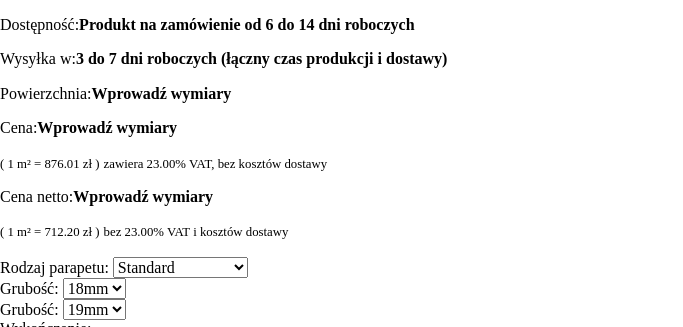
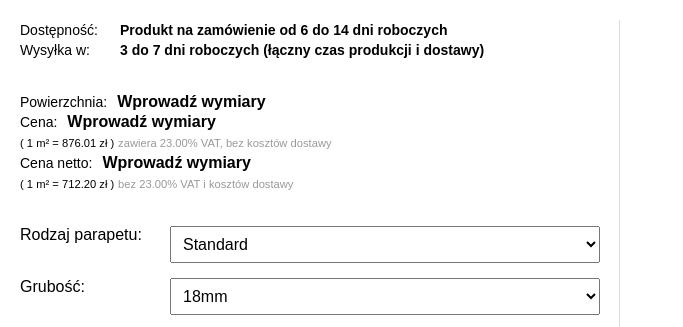
Before and after one commit to MarcinOstaszewski/formularz, a plain HTML site: page src/KalkulatorParapetow/kalkulator_parapetow.html in a window 1280 px wide. Shown: the top 327 px of the page, without its empty margins (0-683 px from the left). Drawn offline with Linux system fonts and the light colour scheme.

Commit message:
fix css link in Kalkulator;

```diff
--- a/src/KalkulatorParapetow/kalkulator_parapetow.html
+++ b/src/KalkulatorParapetow/kalkulator_parapetow.html
@@ -5,7 +5,7 @@
   <meta name="viewport" content="width=device-width, initial-scale=1.0">
   <title>Kalkulator Parapetów</title>
   <link rel="stylesheet" href="normalize.css">
-  <link rel="stylesheet" href="style.css">
+  <link rel="stylesheet" href="kalkulator_styles.css">
 </head>
 <body>
   <main>
```
